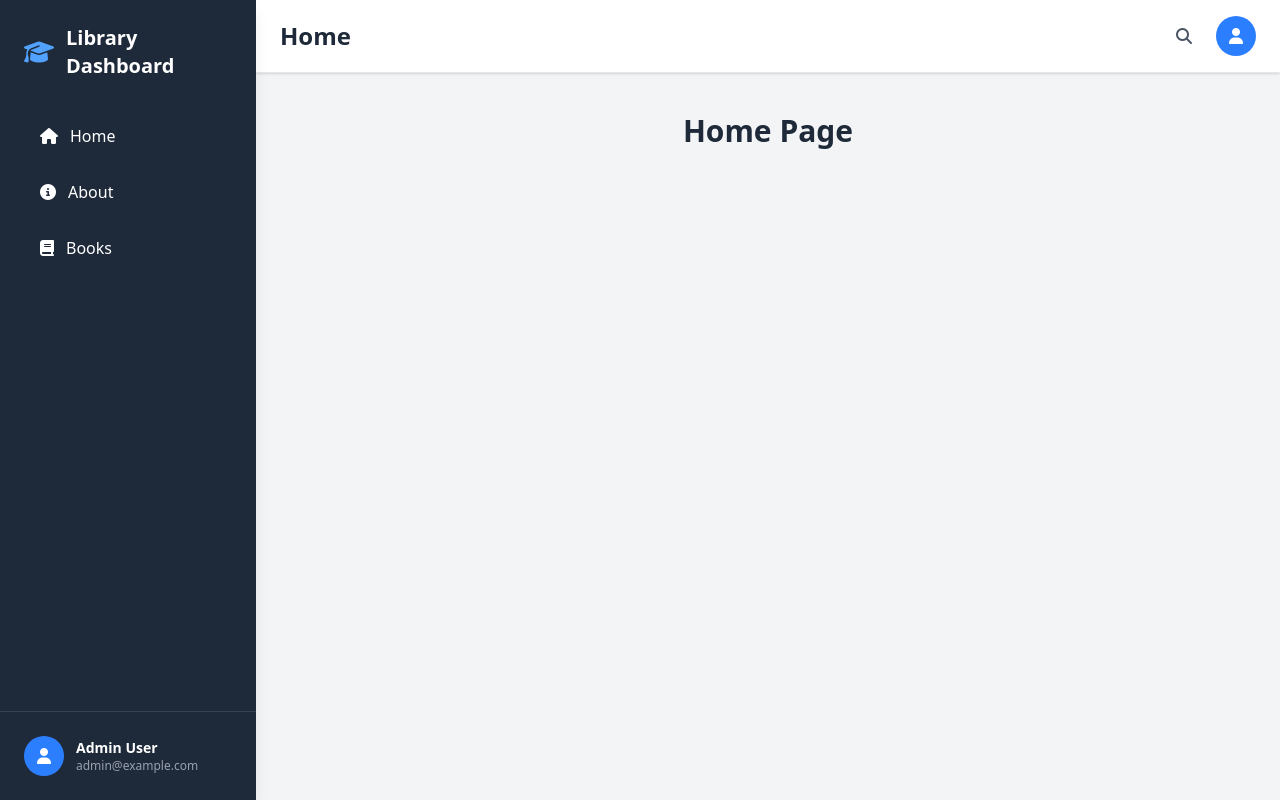
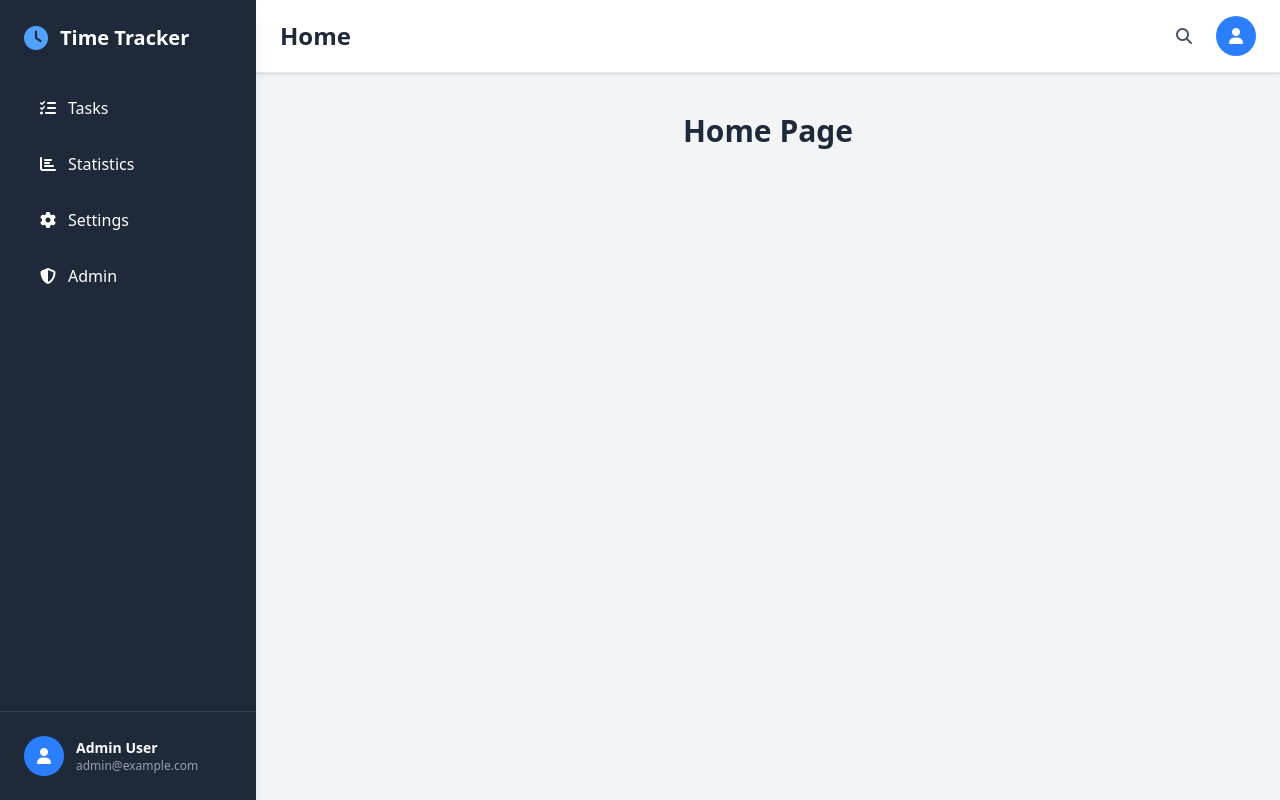
Before and after one commit to dechouriog/Chronoviews, a Vue app in the folder frontend/: page / in a window 1280 px wide. Built offline with nearby package versions, Linux system fonts and the light colour scheme.

Commit message:
Cambio de side bar

```diff
--- a/frontend/src/App.vue
+++ b/frontend/src/App.vue
@@ -5,35 +5,46 @@ import { RouterLink, RouterView } from 'vue-router';
 <template>
   <div class="bg-gray-100 min-h-screen">
     <div class="flex h-screen overflow-hidden">
+
       <!-- sidebar -->
       <aside class="w-64 bg-gray-800 text-white shadow-lg fixed h-full flex flex-col">
         <div class="p-6 flex-1">
           <div class="flex items-center mb-8">
-            <i class="fas fa-graduation-cap text-2xl mr-3 text-blue-400"></i>
-            <span class="font-bold text-xl">Library Dashboard</span>
+            <i class="fas fa-clock text-2xl mr-3 text-blue-400"></i>
+            <span class="font-bold text-xl">Time Tracker</span>
           </div>
 
           <nav class="space-y-2">
             <RouterLink
-              to="/"
+              to="/tasks"
               class="flex items-center px-4 py-3 rounded-lg hover:bg-gray-700 transition duration-200"
             >
-              <i class="fas fa-home mr-3"></i>
-              <span>Home</span>
+              <i class="fas fa-tasks mr-3"></i>
+              <span>Tasks</span>
             </RouterLink>
+
             <RouterLink
-              to="/about"
+              to="/statistics"
               class="flex items-center px-4 py-3 rounded-lg hover:bg-gray-700 transition duration-200"
             >
-              <i class="fas fa-info-circle mr-3"></i>
-              <span>About</span>
+              <i class="fas fa-chart-bar mr-3"></i>
+              <span>Statistics</span>
             </RouterLink>
+
             <RouterLink
-              to="/books"
+              to="/settings"
               class="flex items-center px-4 py-3 rounded-lg hover:bg-gray-700 transition duration-200"
             >
-              <i class="fas fa-book mr-3"></i>
-              <span>Books</span>
+              <i class="fas fa-cog mr-3"></i>
+              <span>Settings</span>
+            </RouterLink>
+
+            <RouterLink
+              to="/admin"
+              class="flex items-center px-4 py-3 rounded-lg hover:bg-gray-700 transition duration-200"
+            >
+              <i class="fas fa-shield-alt mr-3"></i>
+              <span>Admin</span>
             </RouterLink>
           </nav>
         </div>
@@ -53,6 +64,7 @@ import { RouterLink, RouterView } from 'vue-router';
 
       <!-- main content area -->
       <div class="flex-1 flex flex-col overflow-hidden ml-64">
+
         <!-- top header -->
         <header class="bg-white shadow-sm border-b border-gray-200">
           <div class="px-6 py-4 flex items-center justify-between">
@@ -62,14 +74,10 @@ import { RouterLink, RouterView } from 'vue-router';
               </h1>
             </div>
             <div class="flex items-center space-x-4">
-              <button
-                class="p-2 text-gray-600 hover:bg-gray-100 rounded-lg transition duration-200"
-              >
+              <button class="p-2 text-gray-600 hover:bg-gray-100 rounded-lg transition duration-200">
                 <i class="fas fa-search"></i>
               </button>
-              <div
-                class="w-10 h-10 rounded-full bg-blue-500 flex items-center justify-center cursor-pointer hover:bg-blue-600 transition duration-200"
-              >
+              <div class="w-10 h-10 rounded-full bg-blue-500 flex items-center justify-center cursor-pointer hover:bg-blue-600 transition duration-200">
                 <i class="fas fa-user text-white"></i>
               </div>
             </div>
@@ -81,6 +89,7 @@ import { RouterLink, RouterView } from 'vue-router';
           <RouterView />
         </main>
       </div>
+
     </div>
   </div>
 </template>
```
